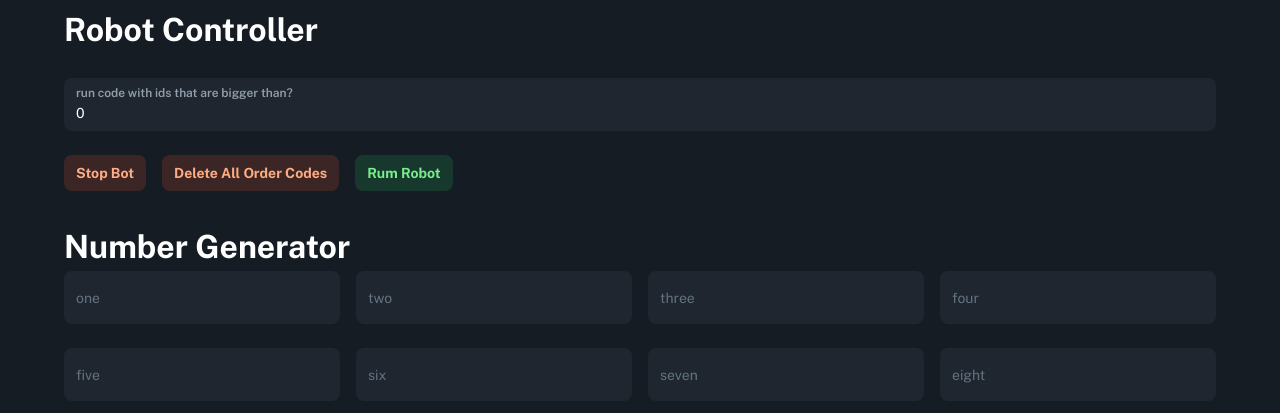
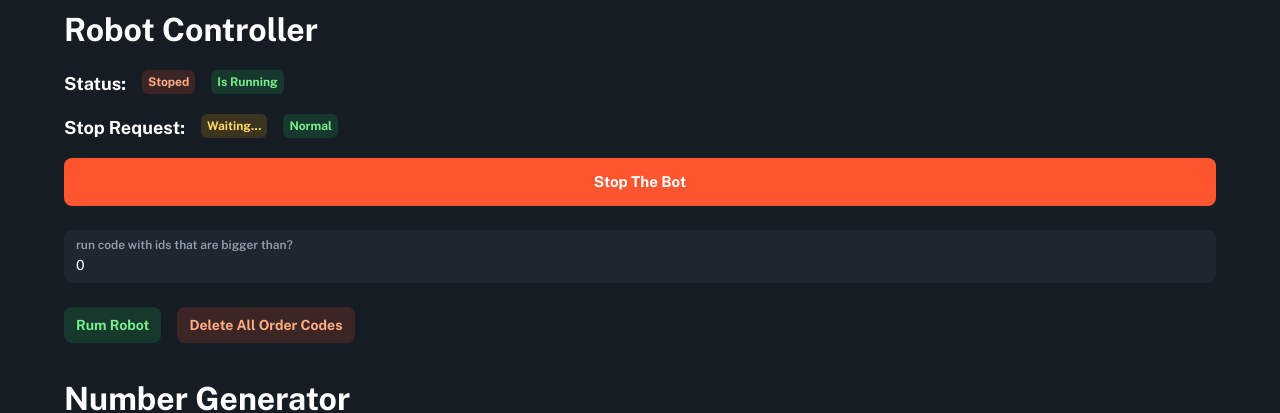
Before and after one commit to alirezakargar1380/exporting-data-react, a Next.js app: page / in a window 1280 px wide. Shown: the part 126-539 px from the top of the page. Built offline with nearby package versions, Linux system fonts and the light colour scheme; no server answers.

Commit message:
update UI

```diff
--- a/src/api/order-codes.ts
+++ b/src/api/order-codes.ts
@@ -7,13 +7,13 @@ import { IOrderCode } from 'src/types/order-code';
 // ----------------------------------------------------------------------
 
 export function useGetOrderCodes() {
-  const URL = '/api/order_code/get/0/100';
+  const URL = '/api/order-codes/get/0/100';
 
   const { data, isLoading, error, isValidating } = useSWR(URL, fetcher);
 
   const memoizedValue = useMemo(
     () => ({
-      order_codes: (data?.data as IOrderCode[])|| []
+      order_codes: (data as IOrderCode[])|| []
       // profile_types: (data as IProductProfileType[]) || [],
       // productsLoading: isLoading,
       // productsError: error,
--- a/src/sections/robot/number-generator.tsx
+++ b/src/sections/robot/number-generator.tsx
@@ -26,15 +26,15 @@ export default function NumberGenerator() {
                             <TableCell>{code.order_code}</TableCell>
                             <TableCell>
                                 <Label variant="filled" color={
-                                    (code.checked_status === "false" && "error") ||
-                                    (code.checked_status !== "false" && "primary")
+                                    (code.checked_status === false && "error") ||
+                                    (code.checked_status !== false && "primary")
                                     || 'default'
                                 }>
-                                    {code.checked_status}
+                                    {code.checked_status ? "Checked" : "Not checked"}
                                 </Label>
                             </TableCell>
                             <TableCell>
-                                {code.extend}
+                                {code.extend || '-'}
                             </TableCell>
                         </TableRow>
                     ))}
--- a/src/sections/robot/robot.tsx
+++ b/src/sections/robot/robot.tsx
@@ -6,9 +6,10 @@ import { useForm } from "react-hook-form";
 import FormProvider, {
     RHFTextField,
 } from 'src/components/hook-form';
-import axiosInstance from "src/utils/axios";
+import axiosInstance, { endpoints } from "src/utils/axios";
 import { useSnackbar } from 'src/components/snackbar';
 import { useState } from "react";
+import Label from "src/components/label";
 
 export default function Robot() {
     const [biggerThan, setBiggerThan] = useState<string>('0')
@@ -43,7 +44,7 @@ export default function Robot() {
 
     const onSubmit = handleSubmit(async (data) => {
         try {
-            await axiosInstance.post('/api/number_generator', data).then(() => { })
+            await axiosInstance.post(endpoints.number_generator.generate, data).then(() => { })
             enqueueSnackbar("Numbers have been generated", {
                 variant: 'info'
             })
@@ -54,7 +55,7 @@ export default function Robot() {
 
     const handleDeleteAllOrderCodes = async () => {
         try {
-            await axiosInstance.delete('/api/order_code/delete_all').then(() => { })
+            await axiosInstance.delete(endpoints.order_codes.delete_all).then(() => { })
             enqueueSnackbar('All order codes have been deleted', {
                 variant: 'success',
             });
@@ -81,11 +82,27 @@ export default function Robot() {
                     <Typography variant="h3">
                         Robot Controller
                     </Typography>
+                    <Stack spacing={2} mt={2}>
+                        <Box display={'flex'} gap={2}>
+                            <Typography variant="h6">
+                                Status:
+                            </Typography>
+                            <Label variant="soft" color="error">stoped</Label>
+                            <Label variant="soft" color="success">is running</Label>
+                        </Box>
+                        <Box display={'flex'} gap={2}>
+                            <Typography variant="h6">
+                                Stop Request:
+                            </Typography>
+                            <Label variant="soft" color="warning">waiting...</Label>
+                            <Label variant="soft" color="success">normal</Label>
+                        </Box>
+                        <Button variant="contained" color="error" size="large">Stop The Bot</Button>
+                    </Stack>
                     <TextField label="run code with ids that are bigger than?" value={biggerThan} variant="filled" sx={{ width: 1, my: 3 }} onChange={(e: any) => setBiggerThan(e.target.value)} />
                     <Stack direction={'row'} spacing={2}>
-                        <Button variant="soft" color="error">Stop Bot</Button>
+                        <Button variant="soft" color="success" onClick={handleRunRobot}>Rum Robot</Button>
                         <Button variant="soft" color="error" onClick={handleDeleteAllOrderCodes}>Delete All Order Codes</Button>
-                        <Button variant="soft" color="success" onClick={handleRunRobot}>Rum Robot</Button>
                     </Stack>
                 </Box>
                 <Box>
--- a/src/types/order-code.ts
+++ b/src/types/order-code.ts
@@ -1,7 +1,7 @@
 export type IOrderCode = {
     id: number,
     order_code: string,
-    checked_status: string,
+    checked_status: boolean,
     extend: null | string,
-    available: string,
+    available: boolean,
 };
--- a/src/utils/axios.ts
+++ b/src/utils/axios.ts
@@ -1,6 +1,7 @@
 import axios, { AxiosRequestConfig } from 'axios';
 
 import { HOST_API } from 'src/config-global';
+import { number } from 'yup';
 
 // ----------------------------------------------------------------------
 
@@ -50,4 +51,10 @@ export const endpoints = {
     details: '/api/product/details',
     search: '/api/product/search',
   },
+  number_generator: {
+    generate: '/api/number-generator',
+  },
+  order_codes: {
+    delete_all: '/api/order-codes/delete_all',
+  }
 };
```
